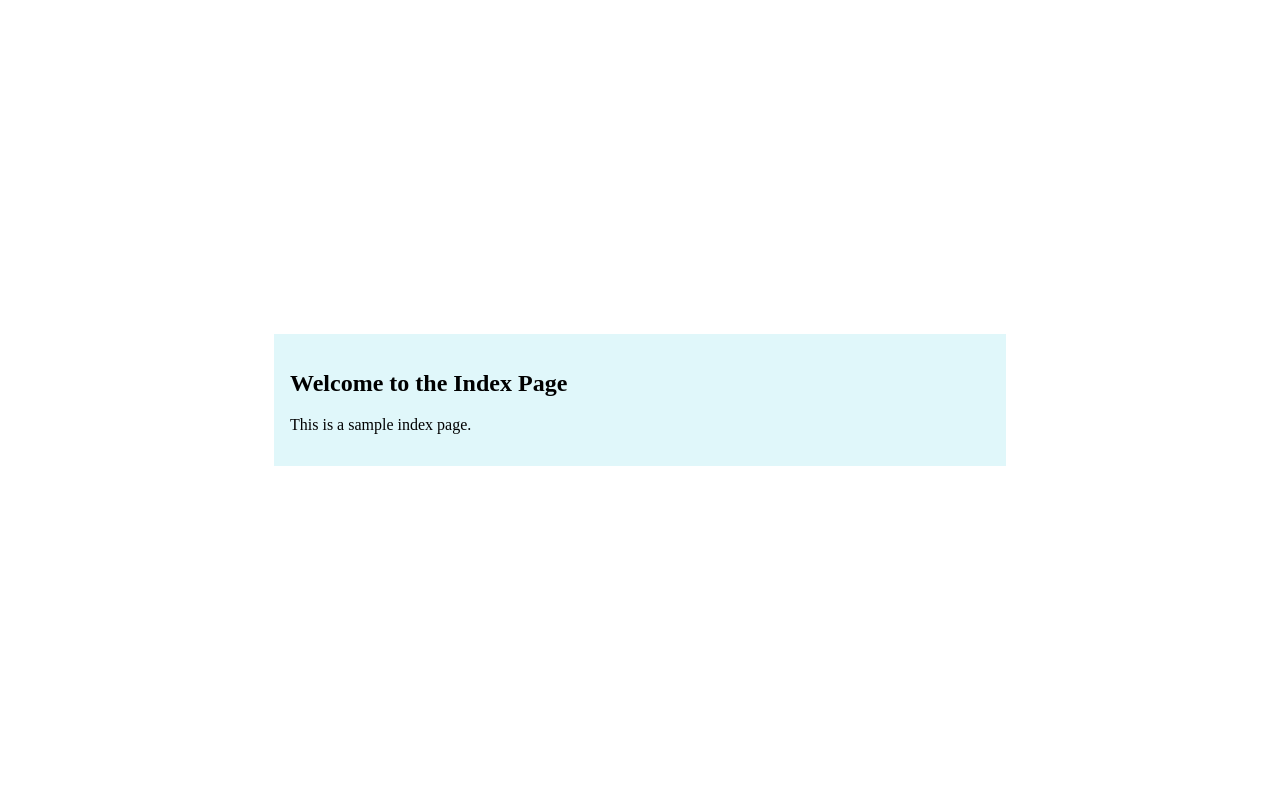
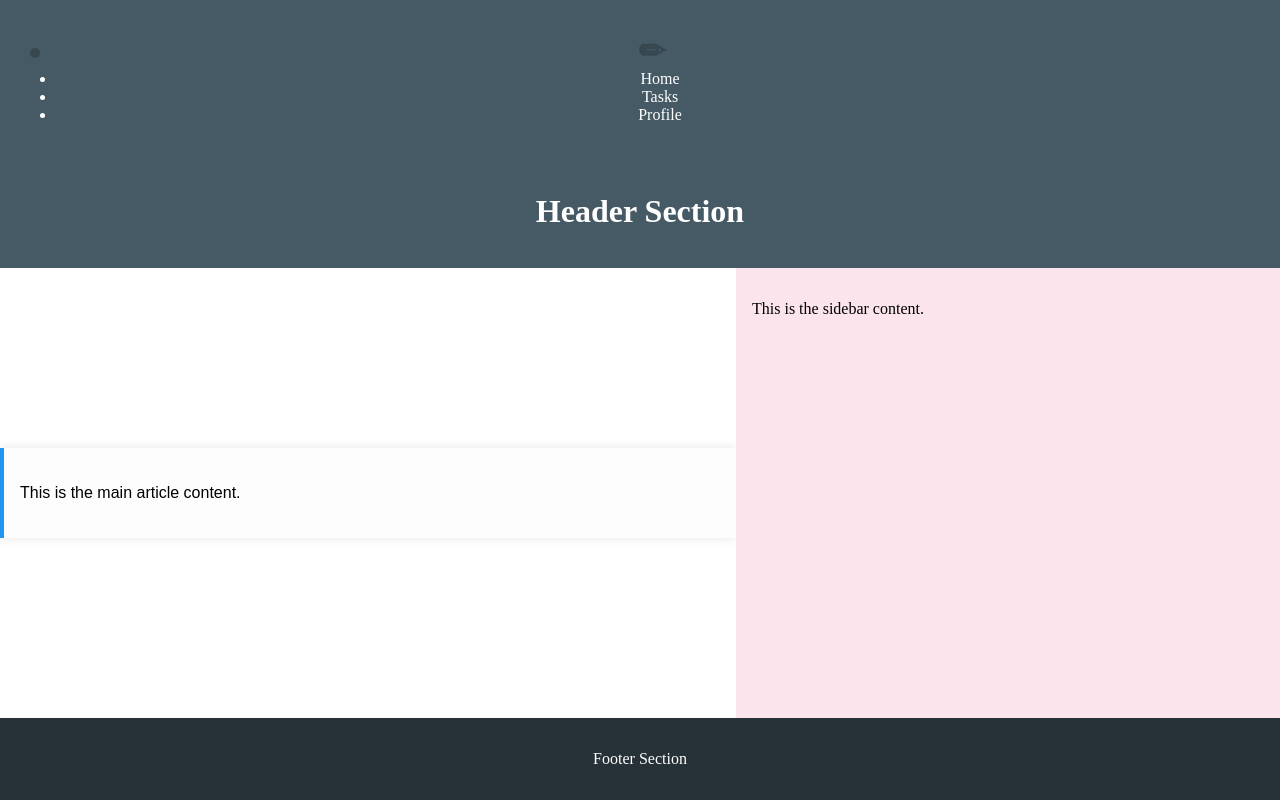
Before and after one commit to Bonace254/alx_html_css, a plain HTML site: page css_basic/index.html in a window 1280 px wide. Drawn offline with Linux system fonts and the light colour scheme.

Commit message:
Customize article styling and add Unicode logo

```diff
--- a/css_basic/index.html
+++ b/css_basic/index.html
@@ -1,18 +1,37 @@
+<!DOCTYPE html>
+<html lang="en">
+<head>
+  <link rel="stylesheet" href="base.css">
+  <link rel="stylesheet" href="styles.css">
+  <meta name="viewport" content="width=device-width, initial-scale=1.0">
+  <meta charset="UTF-8">
+  <title>Flexbox Layout</title>
+  <link rel="stylesheet" href="styles.css">
+</head>
+<body class="works_on_smartphone">
+<header>
+  <ul>
+    <li class="logo">&#9999;</li> <!-- Pencil logo -->
+    <li>Home</li>
+    <li>Tasks</li>
+    <li>Profile</li>
+  </ul>
+</header>
+  <header>
+    <h1>Header Section</h1>
+  </header>
 
+  <main>
+    <article>
+      <p>This is the main article content.</p>
+    </article>
+    <aside>
+      <p>This is the sidebar content.</p>
+    </aside>
+  </main>
 
-<!DOCTYPE html>
-<html>
-<head>
-    <title>My Index Page</title>
-    <link href="base.css" rel="stylesheet">
-    <link href="styles.css" rel="stylesheet">
-</head>
-<body>
-    <main>
-        <article>
-            <h1>Welcome to the Index Page</h1>
-            <p>This is a sample index page.</p>
-        </article>
-    </main>
+  <footer>
+    <p>Footer Section</p>
+  </footer>
 </body>
 </html>
--- a/css_basic/styles.css
+++ b/css_basic/styles.css
@@ -32,3 +32,28 @@ header, footer {
   padding: 1rem;
   text-align: center;
 }
+
+.logo {
+  font-size: 2rem;
+  font-weight: bold;
+  margin-right: 1rem;
+  color: #37474f;
+}
+
+article {
+  font-family: 'Arial', sans-serif;
+  line-height: 1.6;
+  background-color: #fdfdfd;
+  border-left: 4px solid #2196f3;
+  box-shadow: 0 0 10px rgba(0, 0, 0, 0.1);
+}
+
+header {
+  background-color: #455a64;
+  color: white;
+}
+
+footer {
+  background-color: #263238;
+  color: white;
+}
```
